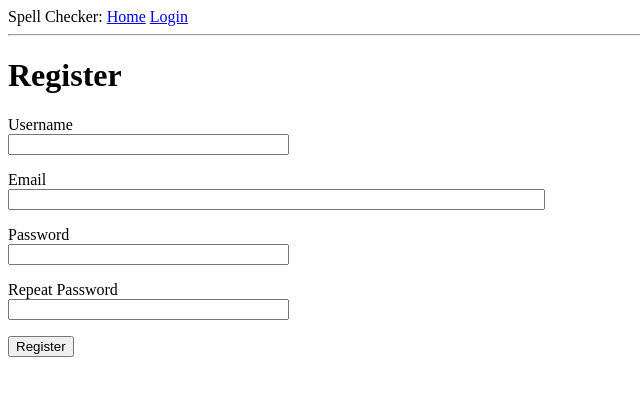
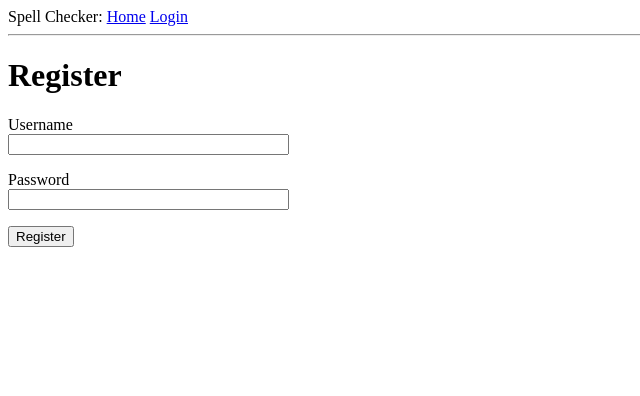
Before and after one commit to heatherm/spell-checker, a Flask app: page /register in a window 1280 px wide. Shown: the top 396 px of the page, without its empty margins (0-640 px from the left). Run offline with Flask 2, Linux system fonts and the light colour scheme.

Commit message:
use required ids on registration form

```diff
--- a/app/forms.py
+++ b/app/forms.py
@@ -1,30 +1,21 @@
 from flask_wtf import FlaskForm
-from wtforms import StringField, PasswordField, BooleanField, SubmitField
-from wtforms.validators import ValidationError, DataRequired, Email, EqualTo
+from wtforms import StringField, PasswordField, SubmitField
+from wtforms.validators import ValidationError, DataRequired
 from app.models import User
 
 
 class LoginForm(FlaskForm):
-    username = StringField('Username', validators=[DataRequired()])
-    password = PasswordField('Password', validators=[DataRequired()])
-    remember_me = BooleanField('Remember Me')
+    username = StringField('uname', validators=[DataRequired()])
+    password = PasswordField('pword', validators=[DataRequired()])
     submit = SubmitField('Sign In')
 
 
 class RegistrationForm(FlaskForm):
-    username = StringField('Username', validators=[DataRequired()])
-    email = StringField('Email', validators=[DataRequired(), Email()])
-    password = PasswordField('Password', validators=[DataRequired()])
-    password2 = PasswordField(
-        'Repeat Password', validators=[DataRequired(), EqualTo('password')])
+    username = StringField('Username', validators=[DataRequired()], id="uname")
+    password = PasswordField('Password', validators=[DataRequired()], id="pword")
     submit = SubmitField('Register')
 
     def validate_username(self, username):
         user = User.query.filter_by(username=username.data).first()
         if user is not None:
             raise ValidationError('Please use a different username.')
-
-    def validate_email(self, email):
-        user = User.query.filter_by(email=email.data).first()
-        if user is not None:
-            raise ValidationError('Please use a different email address.')
--- a/app/routes.py
+++ b/app/routes.py
@@ -19,7 +19,7 @@ def register():
         return redirect(url_for('index'))
     form = RegistrationForm()
     if form.validate_on_submit():
-        user = User(username=form.username.data, email=form.email.data)
+        user = User(username=form.username.data)
         user.set_password(form.password.data)
         db.session.add(user)
         db.session.commit()
@@ -39,7 +39,7 @@ def login():
             flash('Incorrect username or password')
             return redirect(url_for('login'))
         flash('Success login')
-        login_user(user, remember=form.remember_me.data)
+        login_user(user)
         next_page = request.args.get('next')
         if not next_page or url_parse(next_page).netloc != '':
             next_page = url_for('index')
--- a/app/templates/login.html
+++ b/app/templates/login.html
@@ -18,7 +18,7 @@
                 <span style="color: red;">[{{ error }}]</span>
             {% endfor %}
         </p>
-        <p id="2fa">{{ form.remember_me() }} {{ form.remember_me.label }}</p>
+        <p id="2fa"></p>
         <p>{{ form.submit() }}</p>
     </form>
     <p>New User? <a href="{{ url_for('register') }}">Click to Register!</a></p>
--- a/app/templates/register.html
+++ b/app/templates/register.html
@@ -12,26 +12,12 @@
             {% endfor %}
         </p>
         <p>
-            {{ form.email.label }}<br>
-            {{ form.email(size=64) }}<br>
-            {% for error in form.email.errors %}
-                <span style="color: red;">[{{ error }}]</span>
-            {% endfor %}
-        </p>
-        <p>
             {{ form.password.label }}<br>
             {{ form.password(size=32) }}<br>
             {% for error in form.password.errors %}
                 <span style="color: red;">[{{ error }}]</span>
             {% endfor %}
         </p>
-        <p>
-            {{ form.password2.label }}<br>
-            {{ form.password2(size=32) }}<br>
-            {% for error in form.password2.errors %}
-                <span style="color: red;">[{{ error }}]</span>
-            {% endfor %}
-        </p>
         <p>{{ form.submit() }}</p>
     </form>
 {% endblock %}
```
Also changed, not shown: app.db.
